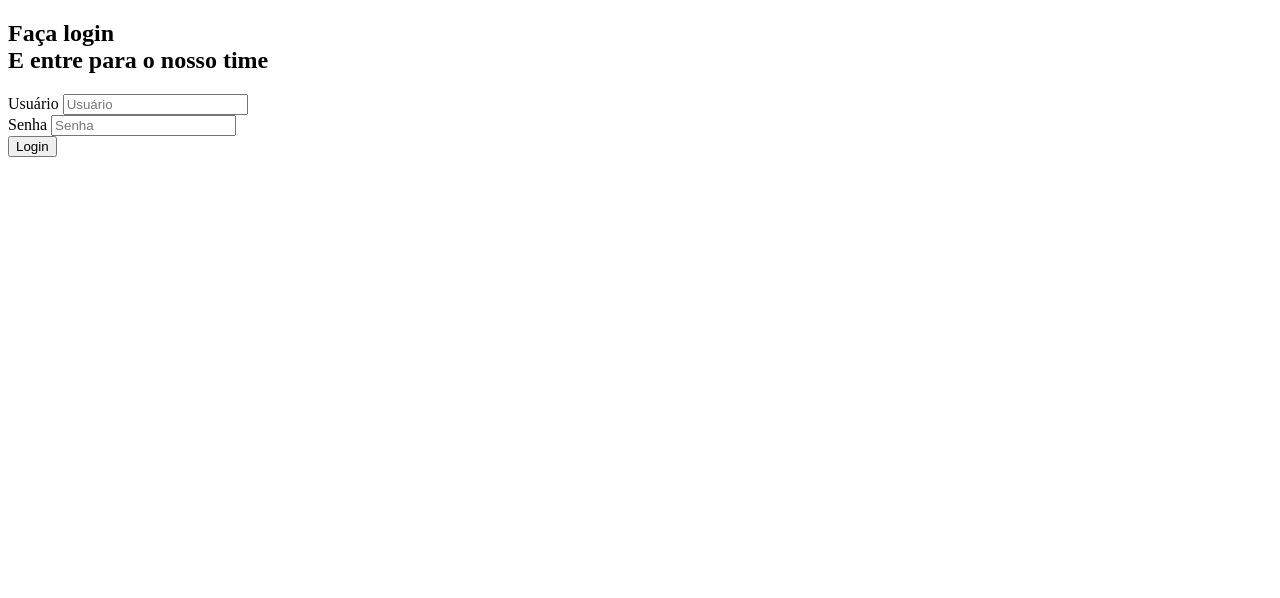
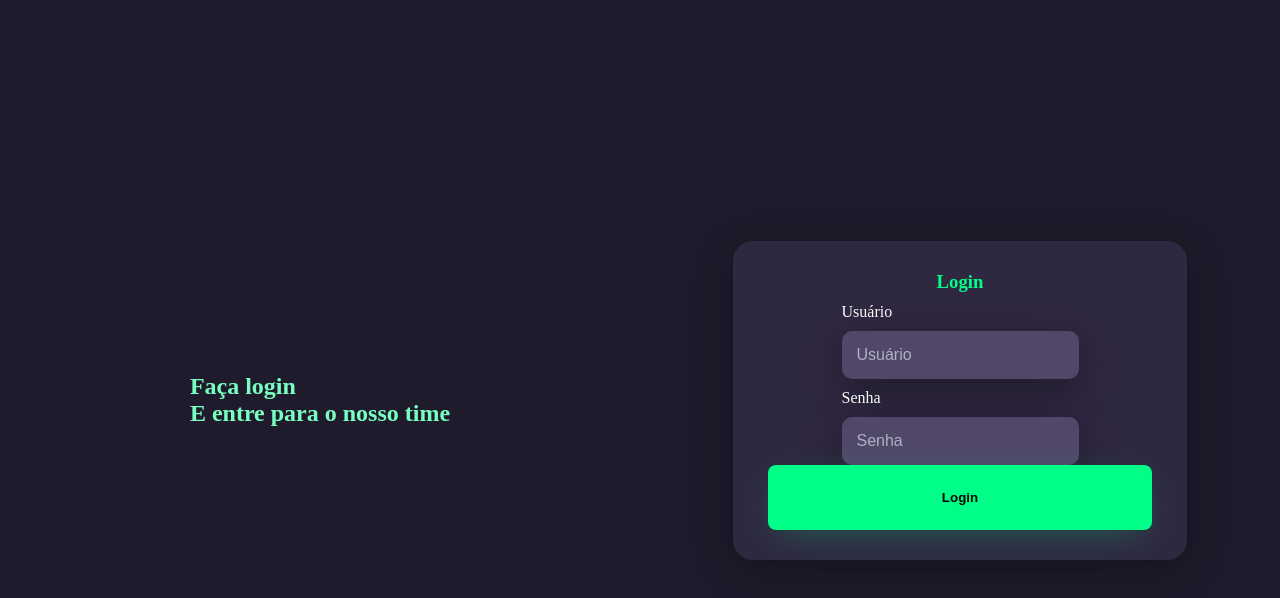
Before and after one commit to ELSON-341/pagina-login, a plain HTML site: page index.html in a window 1280 px wide. Drawn offline with Linux system fonts and the light colour scheme.

Commit message:
um pausar

```diff
--- a/index.html
+++ b/index.html
@@ -4,6 +4,7 @@
     <meta charset="UTF-8">
     <meta name="viewport" content="width=device-width, initial-scale=1.0">
     <title>Login</title>
+    <link rel="stylesheet" href="style.css">
 </head>
 <body>
     <main>
@@ -12,6 +13,7 @@
         </aside>
         <aside id="right-login">
             <section id="card-login">
+                <h1>Login</h1>
                 <article class="textfild">
                     <label for="usuario">Usuário</label>
                     <input type="text" name="usuario" placeholder="Usuário">
--- /dev/null
+++ b/style.css
@@ -0,0 +1,83 @@
+@charset "UTF-8";
+body {
+    margin: 0;
+}
+main {
+    width: 100vw;
+    height: 100vh;
+    background-color: #201b2c;
+    display: flex;
+    justify-content: center;
+    align-items: center;
+}
+#left-login {
+    width: 50vw;
+    height: 100vh;
+    display: flex;
+    justify-content: center;
+    align-items: center;
+    flex-direction: column;
+}
+#left-login > h1 {
+color: #77ffc0;
+}
+#right-login {
+    width: 50vw;
+    height: 100vh;
+    display: flex;
+    justify-content: center;
+    align-items: center;
+}
+#card-login {
+    width: 60%;
+    display: flex;
+    justify-content: center;
+    align-items: center;
+    flex-direction: column;
+    padding: 30px 35px;
+    background-color: #2f2841;
+    border-radius: 20px;
+    box-shadow: 0px 10px 40px #00000056;
+}
+#card-login > h1 {
+    color: #00ff88;
+    font-weight: 800;
+    margin: 0;
+}
+.textfild {
+    display: flex;
+    flex-direction: column;
+    align-items: flex-start;
+    justify-content: center;
+}
+.textfild > input {
+    width: 100%;
+    border: none;
+    border-radius: 10px;
+    padding: 15px;
+    background-color: #514869;
+    color: #f0ffffde;
+    font-size: 12pt;
+    box-shadow: 0px 10px 40px #00000056;
+    outline: none;
+    box-sizing: border-box;
+}
+.textfild > label {
+    color: white;
+    margin: 10px 0px;
+}
+.textfild > input::placeholder {
+    color: #f0ffff94;
+}
+.btn-longi {
+    width: 100%;
+    padding: 25px;
+    border: none;
+    border-radius: 8px;
+    outline: none;
+    font-weight: 800;
+    letter-spacing: 3epx;
+    background-color: #00ff88;
+    cursor: pointer;
+    box-shadow: 0px 10px 40px -12px #00ff8052;
+}
```
